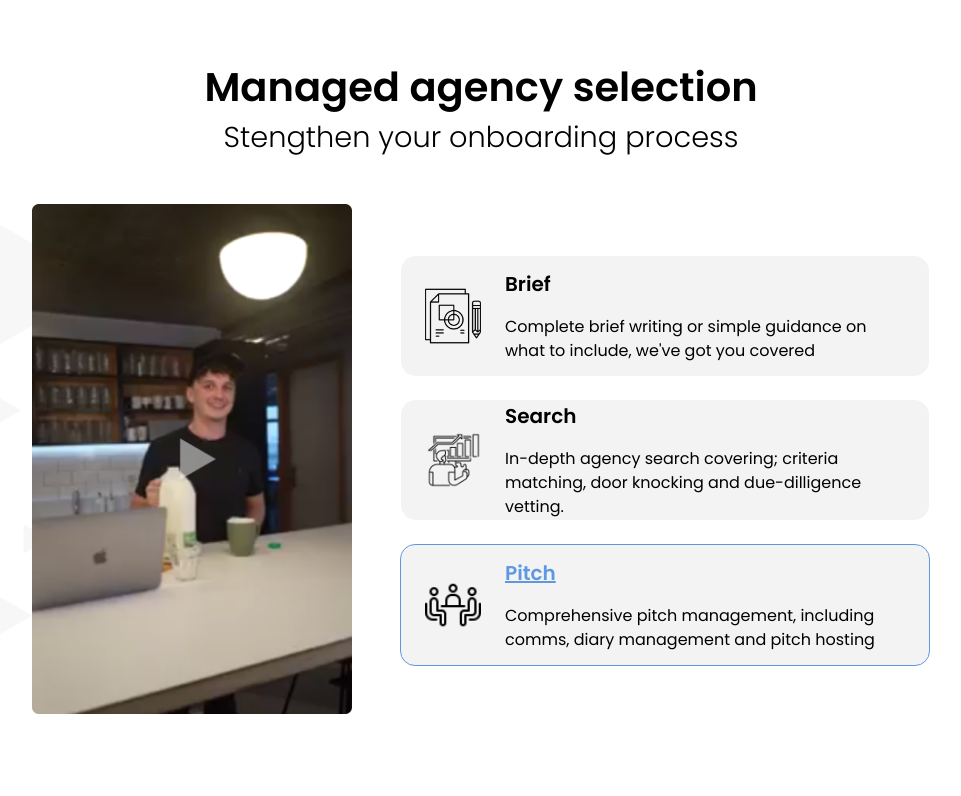
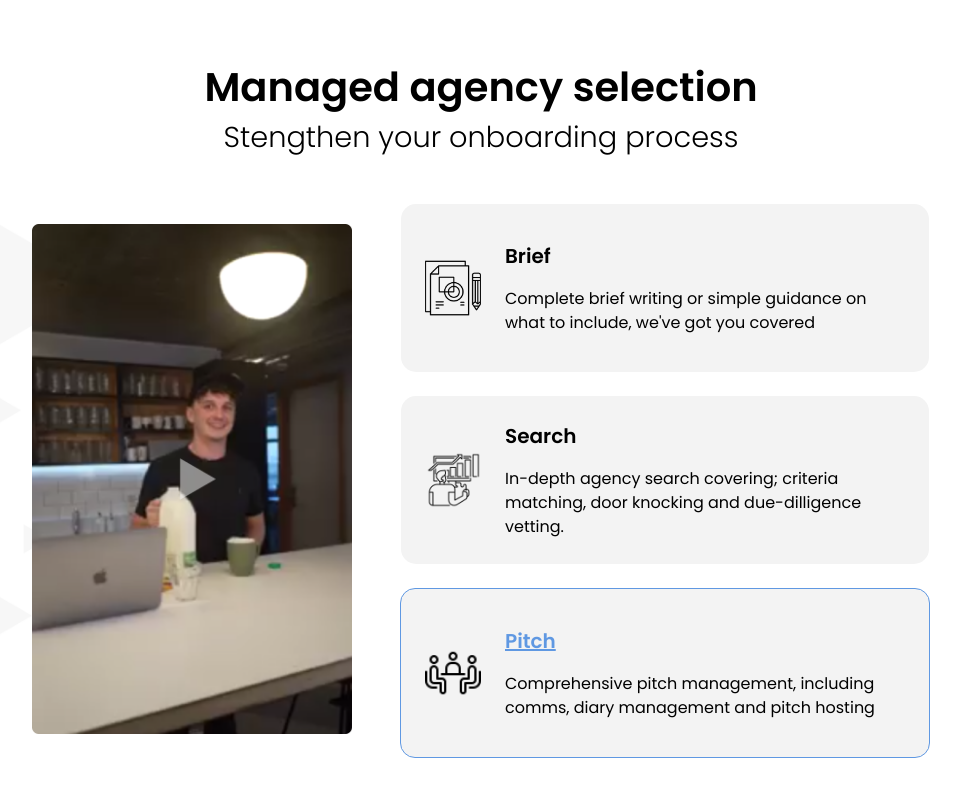
Before and after one commit to ElinaTodorova/NextJS, a Next.js app: page / in a window 1280 px wide. Shown: the top 796 px of the page, without its empty margins (159-1120 px from the left). Built offline with nearby package versions, Linux system fonts and the light colour scheme.

Commit message:
Fixed padding desktop

```diff
--- a/src/components/Containers/CardContainer/CardContainer.sass
+++ b/src/components/Containers/CardContainer/CardContainer.sass
@@ -9,12 +9,12 @@
      position: relative
      z-index: 101
      border-radius: 5px
-     gap: 0.7rem
-     padding: 1rem
+     gap: 1rem
+     padding: 0 0.9rem
 
      @media (min-width : 1024px)
        width : 30rem
        height : 15svh
        border-radius: 15px
        gap: 1.5rem
-       padding: 0 1.5rem
+       padding: 1.5rem
```
